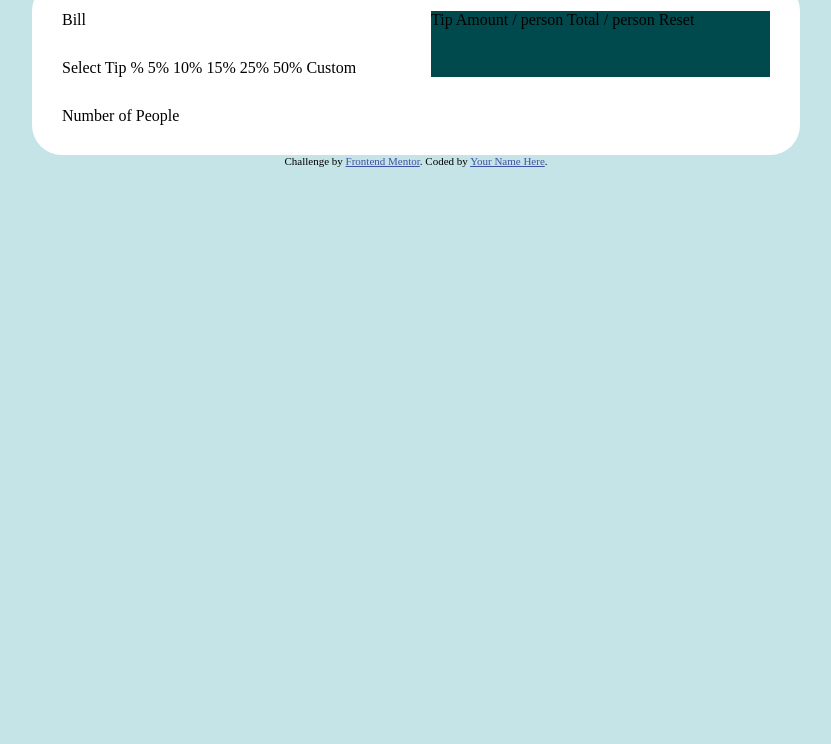
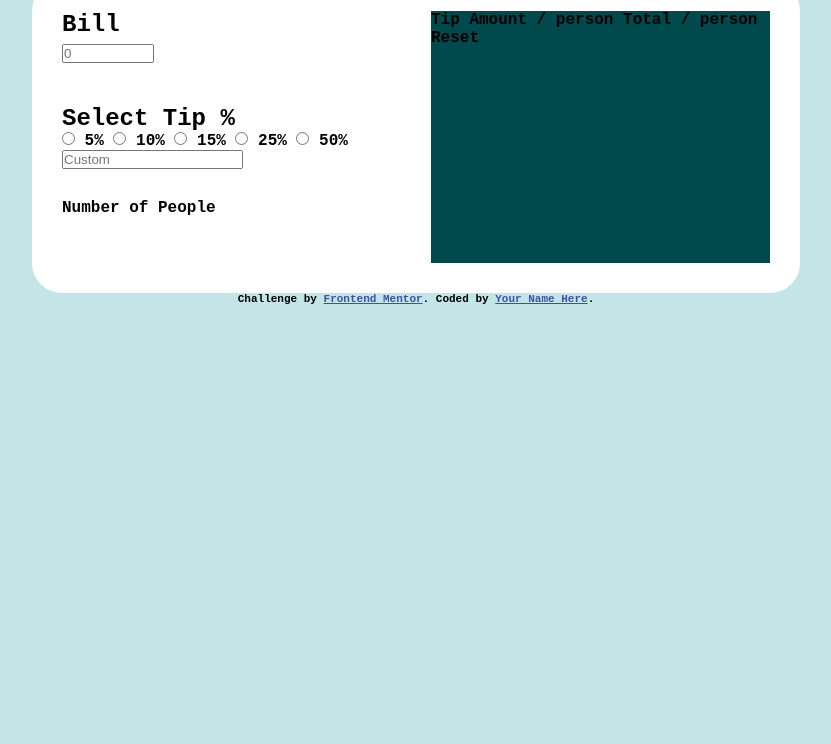
Before and after one commit to BirchAD/js-calculator, a plain HTML site: page index.html in a window 1280 px wide. Shown: the part 56-800 px from the top of the page, without its empty margins (224-1055 px from the left). Drawn offline with Linux system fonts and the light colour scheme.

Commit message:
tip selector radio buttons

```diff
--- a/index.html
+++ b/index.html
@@ -20,16 +20,63 @@
   </header>
   <main>
     <section class="col-1 row-1">
-      Bill
+      <h2>Bill<h2>
+      <input
+      type="number"
+      name="amount"
+      id="amount"
+      placeholder="0"
+      min="0"
+      max="9999999"
+      autocomplete="off"
+      />
     </section>
     <section class="col-1 row-2">
-      Select Tip %
-      5%
-      10%
-      15%
-      25%
-      50%
-      Custom
+      <h2>Select Tip %</h2>
+      <div class='tip-select'>
+        <input
+          type="radio"
+          name="tip"
+          id="tip-5"
+          value="5"
+        />
+        <label for="tip5"> 5% </label>
+        <input
+          type="radio"
+          name="tip"
+          id="tip-10"
+          value="10"
+        />
+        <label for="tip10"> 10% </label>
+        <input
+          type="radio"
+          name="tip"
+          id="tip-15"
+          value="15"
+        />
+        <label for="tip15"> 15% </label>
+        <input
+          type="radio"
+          name="tip"
+          id="tip-25"
+          value="25"
+        />
+        <label for="tip25"> 25% </label>
+        <input
+          type="radio"
+          name="tip"
+          id="tip-50"
+          value="50"
+        />
+        <label for="tip50"> 50% </label>
+        <input
+          type="number"
+          name="tip-custom"
+          id="tipCustom"
+          placeholder="Custom"
+          autocomplete="off"
+        />
+      </div>
     </section>
 
     <section class="col-1 row-3">
--- a/style.css
+++ b/style.css
@@ -3,6 +3,15 @@
     margin: 0;
     padding: 0;
  }
+
+body {
+    font-family: 'Space Mono', monospace;
+    font-weight: 700;
+}
+
+input[type="text"], textarea {
+    font-size: 24px;
+}
 
 :root {
     --color-primary: hsl(172, 67%, 45%);
@@ -56,6 +65,6 @@ main {
 }
 
 .span-3-row {
-    grid-row: 1 / 3;
-    background-color: var(--color-neutral-very-dark)
+    grid-row: 1 / 4;
+    background-color: var(--color-neutral-very-dark);
 }
```
